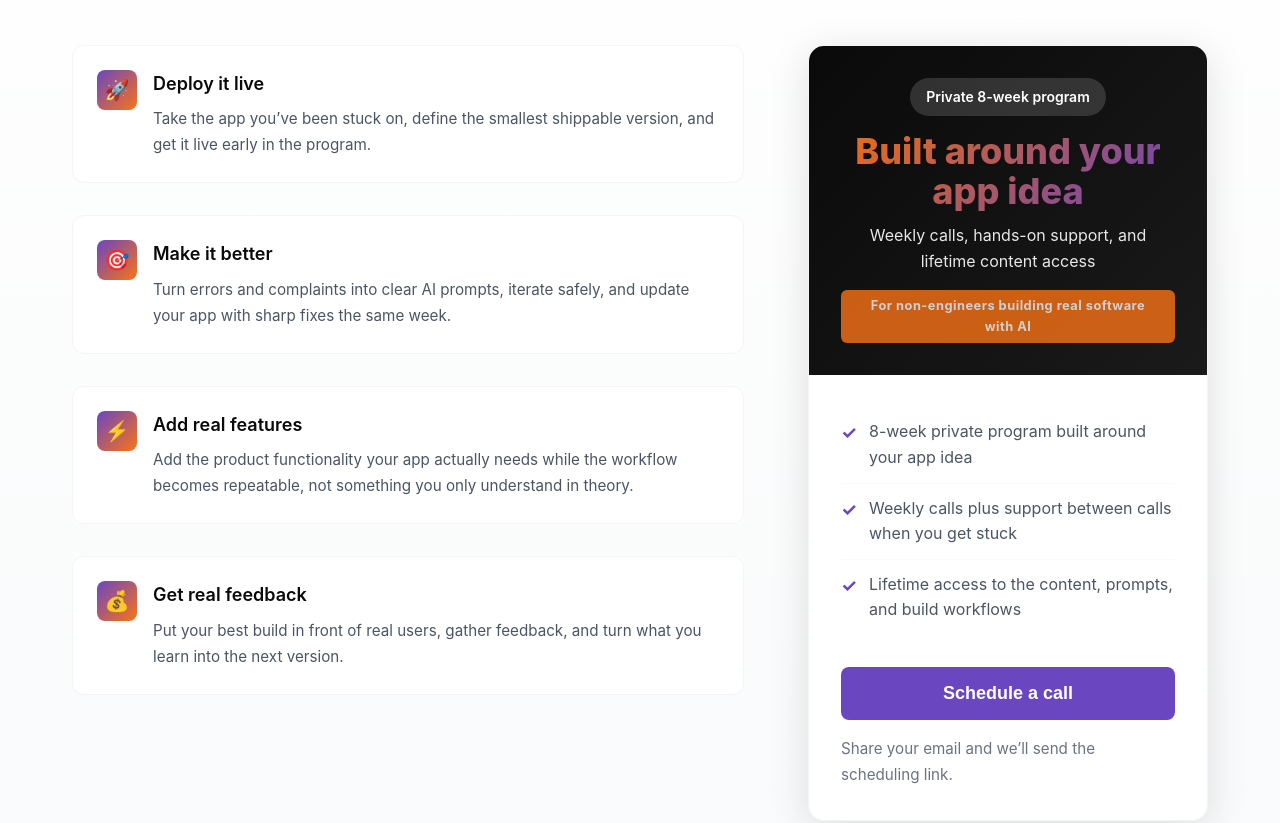
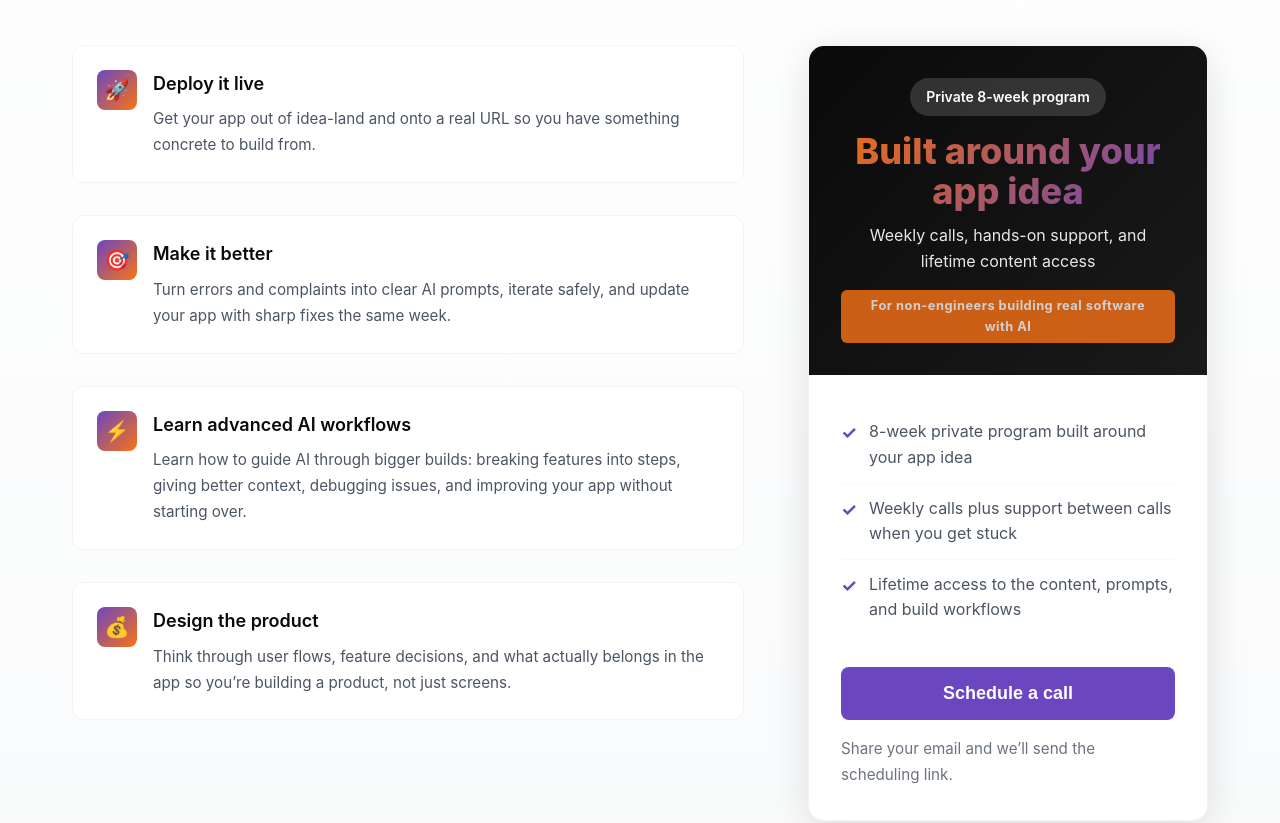
Before and after one commit to 0xmcc/ubi-course, a website: page index.html in a window 1280 px wide. Shown: the part 2124-2947 px from the top of the page. Drawn offline with Linux system fonts and the light colour scheme.

Commit message:
Refine experience and course FAQ copy

```diff
--- a/index.html
+++ b/index.html
@@ -98,7 +98,7 @@
                         <div class="value-icon">🚀</div>
                         <div class="value-content">
                             <h4>Deploy it live</h4>
-                            <p>Take the app you’ve been stuck on, define the smallest shippable version, and get it live early in the program.</p>
+                            <p>Get your app out of idea-land and onto a real URL so you have something concrete to build from.</p>
                         </div>
                     </div>
 
@@ -113,16 +113,16 @@
                     <div class="value-prop">
                         <div class="value-icon">⚡</div>
                         <div class="value-content">
-                            <h4>Add real features</h4>
-                            <p>Add the product functionality your app actually needs while the workflow becomes repeatable, not something you only understand in theory.</p>
+                            <h4>Learn advanced AI workflows</h4>
+                            <p>Learn how to guide AI through bigger builds: breaking features into steps, giving better context, debugging issues, and improving your app without starting over.</p>
                         </div>
                     </div>
 
                     <div class="value-prop">
                         <div class="value-icon">💰</div>
                         <div class="value-content">
-                            <h4>Get real feedback</h4>
-                            <p>Put your best build in front of real users, gather feedback, and turn what you learn into the next version.</p>
+                            <h4>Design the product</h4>
+                            <p>Think through user flows, feature decisions, and what actually belongs in the app so you’re building a product, not just screens.</p>
                         </div>
                     </div>
                 </div>
@@ -485,7 +485,7 @@
                 </div>
                 <div class="faq-item">
                     <h4>How is this different from a video course?</h4>
-                    <p>No passive watching. We ship in real time, you get feedback, and we capture the exact prompts you used so the workflow repeats.</p>
+                    <p>This is not passive content. It’s a guided build program where we walk you through the full path from idea to deployed app, help you make product and technical decisions, and get you unstuck when AI, code, or tools break. You work on your own app, not generic lessons.</p>
                 </div>
                 <div class="faq-item">
                     <h4>What tools do I need?</h4>
```
